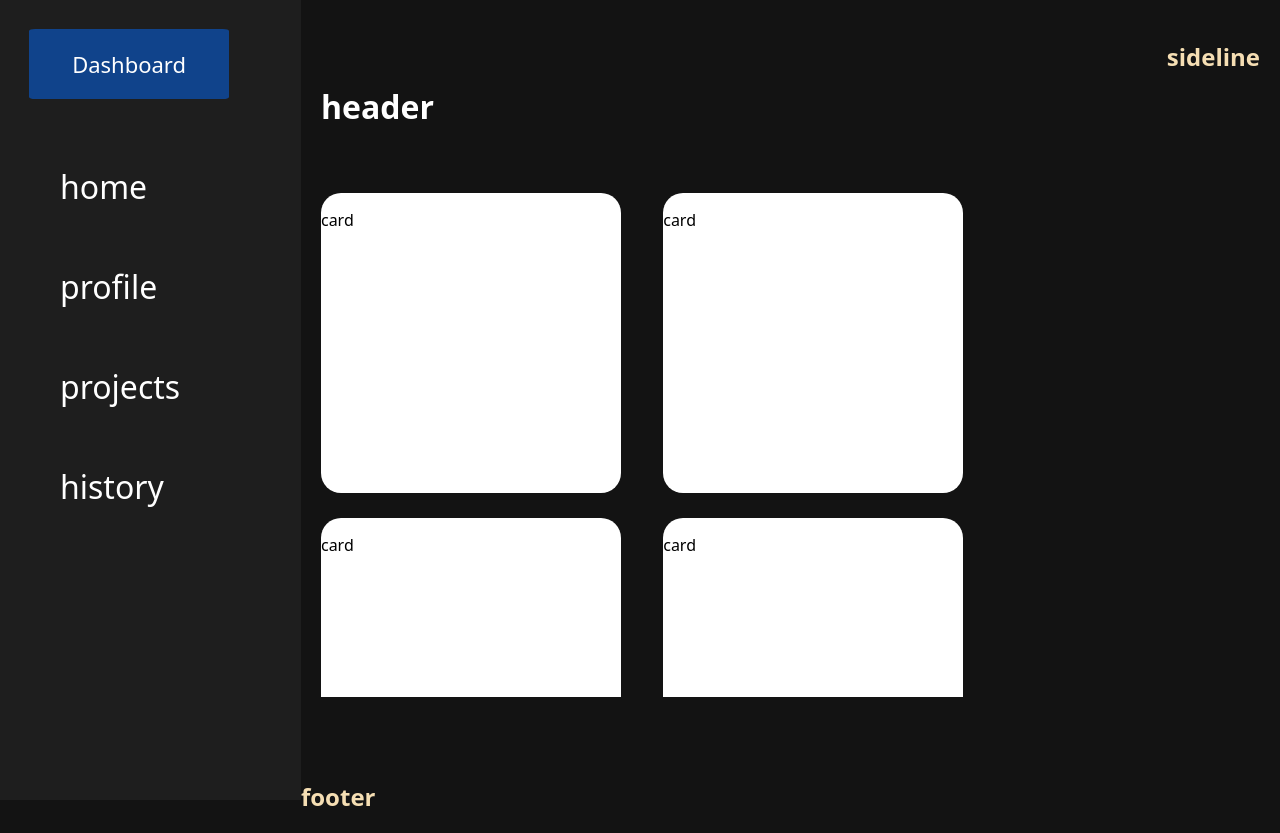
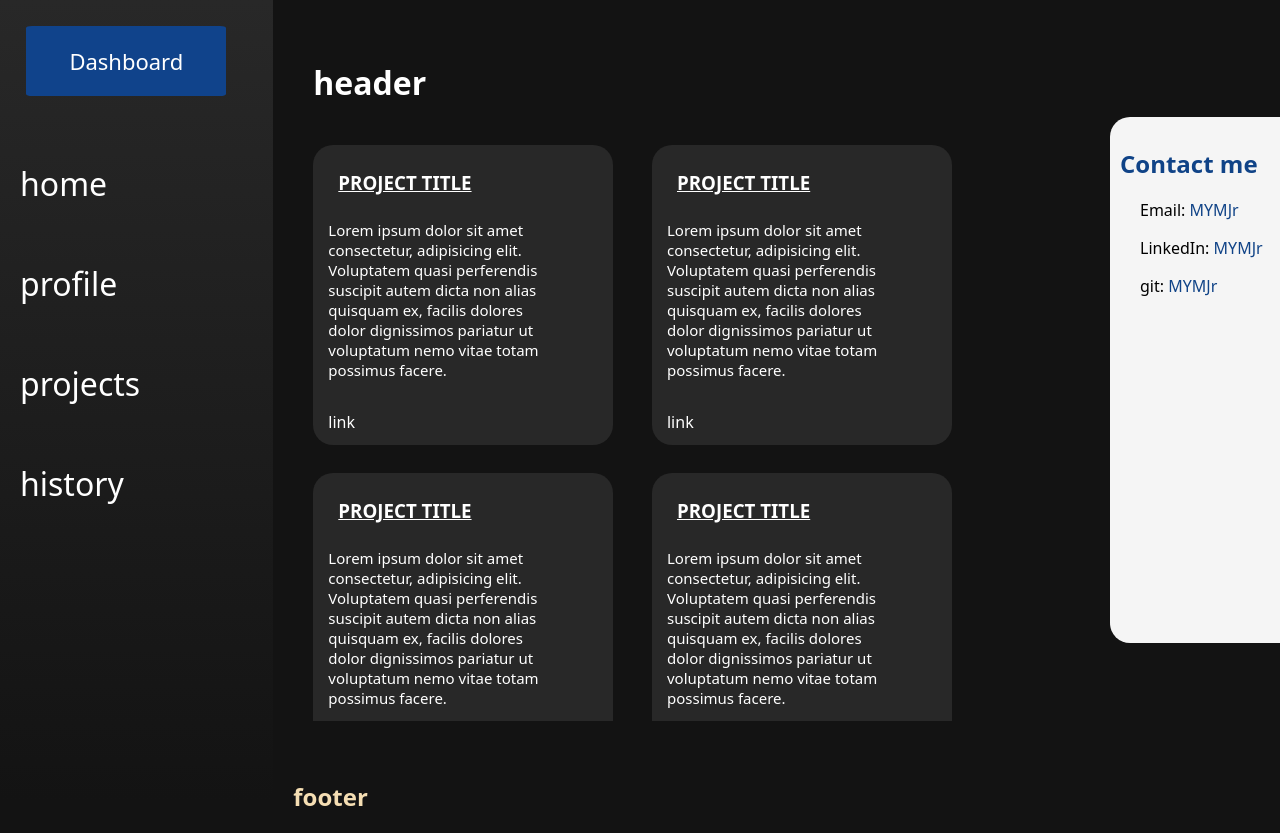
Before and after one commit to Mym776/o_dashboard, a plain HTML site: page index.html in a window 1280 px wide. Drawn offline with Linux system fonts and the light colour scheme.

Commit message:
filled in the cards and adjusted resize layout

```diff
--- a/assets/style/style.css
+++ b/assets/style/style.css
@@ -1,13 +1,24 @@
-html, body {
-    height: 100%;
-
+/* * {
+    outline: 1px solid wheat;
+} */
+html {
+    height: 100vh;
+    padding: 0;
+    margin: 0;
 }
 body {
-
+    min-height: 100vh;
+    margin: 0;
+    padding: 0;
+}
+body {
+    min-width: 780px;
     margin: 0;
     padding: 0;
     background-color: rgb(19, 19, 19);
     font-family: system-ui, -apple-system, BlinkMacSystemFont, 'Segoe UI', Roboto, Oxygen, Ubuntu, Cantarell, 'Open Sans', 'Helvetica Neue', sans-serif;
+    display: flex;
+
 
 }
 .m {
@@ -15,27 +26,32 @@ body {
    display: flex;
    justify-content: start;
    align-items: stretch;
-   height: 100%;
-
+   height: 100vh;
+    flex: 1;
 }
 .left{
-    width: clamp(200px, 10%,20%);
-    height: 100%;
+    width: clamp(160px, 250px, 290px);
+
     flex: 1 1 auto;
     color: whitesmoke;
-    background-color: rgb(30, 30, 30);
+
+    background-image: linear-gradient(180deg, rgb(40, 40, 40), rgb(19, 19, 19));
     display: flex;
     flex-direction: column;
     align-items: start;
     justify-content: start;
     gap: 0;
     padding-right: min(2%, 10px);
+    margin-right: min(2%, 20px);
 }
 .list {
     margin-left: 0;
     padding: 50px;
     padding-left: 20px;
 
+}
+.list ul {
+    padding: 0;
 }
 .logo {
     display: flex;
@@ -79,24 +95,27 @@ body {
 
 }
 .right{
-    flex: 6 1 auto;
+    flex: 2 1 auto;
     grid-column: 2;
     color: wheat;
 
     display: flex;
     flex-direction: column;
     justify-content: space-between;
-
+    width: 75%;
 }
 .top  {
+    flex-shrink: 1;
     margin: 20px;
     height: 90%;
+
     display: flex;
+    justify-content: space-between;
 
-    justify-content: space-between;
+    margin-right: 0;
 }
 .center {
-    width: 90%;
+    width: clamp(80%,80%,80%);
 
     display: flex;
     flex-direction: column;
@@ -108,29 +127,62 @@ body {
 }
 .main {
 
-    height: 70%;
+    height: 80%;
     display: grid;
     grid-template-columns: repeat(auto-fit, minmax(300px, 30%));
     grid-template-rows: 1fr 1fr ;
     gap: 5%;
-    overflow-y: scroll;
+    overflow-y: auto;
 
 }
 
 .card {
 
-    color: black;
-    background-color: white;
+    display: flex;
+    flex-direction: column;
+    justify-content: space-around;
+
+    box-sizing: border-box;
+    color: white;
+    background-color: rgb(40, 40, 40);
     border-radius: 20px;
     height: 300px;
+    padding: 15px;
+}
+.card h3{
+    margin: 10px;
+    text-transform: uppercase;
+    text-decoration: underline;
+}
+.desc {
+    max-width: 80%;
+    font-stretch: condensed;
+    font-size: 15px;
 }
 
 .sideline {
-    flex: 1 1 1;
+    min-width: clamp(150px, 15%,20%);
+    background-color: whitesmoke;
+    color: rgb(16, 67, 135);;
+    margin: 10% 0;
+    border-radius: 20px 0 0 20px;
+    padding: 10px;
 }
+.sideline p{
+    max-width: 300px;
+    padding-left: 20px;
+    color: black;
+
+}
+.sideline a{
+    color: rgb(16, 67, 135);
+    text-decoration: none;
+}
+
 
 
 .footer {
     height: 10%;
+    margin-bottom: 0;
 
 }
--- a/index.html
+++ b/index.html
@@ -34,26 +34,40 @@
                   <div class="main">
 
                       <div class="card">
-                        <p>card</p>
+                        <h3>Project title</h3>
+                        <p class="desc">Lorem ipsum dolor sit amet consectetur, adipisicing elit. Voluptatem quasi perferendis suscipit autem dicta non alias quisquam ex, facilis dolores dolor dignissimos pariatur ut voluptatum nemo vitae totam possimus facere.</p>
+                        <p>link</p>
                       </div>
                       <div class="card">
-                        <p>card</p>
+                        <h3>Project title</h3>
+                        <p class="desc">Lorem ipsum dolor sit amet consectetur, adipisicing elit. Voluptatem quasi perferendis suscipit autem dicta non alias quisquam ex, facilis dolores dolor dignissimos pariatur ut voluptatum nemo vitae totam possimus facere.</p>
+                        <p>link</p>
                       </div>
                       <div class="card">
-                        <p>card</p>
+                        <h3>Project title</h3>
+                        <p class="desc">Lorem ipsum dolor sit amet consectetur, adipisicing elit. Voluptatem quasi perferendis suscipit autem dicta non alias quisquam ex, facilis dolores dolor dignissimos pariatur ut voluptatum nemo vitae totam possimus facere.</p>
+                        <p>link</p>
                       </div>
                       <div class="card">
-                        <p>card</p>
+                        <h3>Project title</h3>
+                        <p class="desc">Lorem ipsum dolor sit amet consectetur, adipisicing elit. Voluptatem quasi perferendis suscipit autem dicta non alias quisquam ex, facilis dolores dolor dignissimos pariatur ut voluptatum nemo vitae totam possimus facere.</p>
+                        <p>link</p>
                       </div>
                       <div class="card">
-                        <p>card</p>
+                        <h3>Project title</h3>
+                        <p class="desc">Lorem ipsum dolor sit amet consectetur, adipisicing elit. Voluptatem quasi perferendis suscipit autem dicta non alias quisquam ex, facilis dolores dolor dignissimos pariatur ut voluptatum nemo vitae totam possimus facere.</p>
+                        <p>link</p>
                       </div>
                   </div>
 
 
             </div>
             <div class="sideline">
-                <h2>sideline</h2>
+                <h2>Contact me</h2>
+                <p>Email:  <a href="">MYMJr</a></p>
+                <p>LinkedIn:  <a href="">MYMJr</a></p>
+                <p>git:  <a href="">MYMJr</a></p>
+
             </div>
 
         </div>
```
